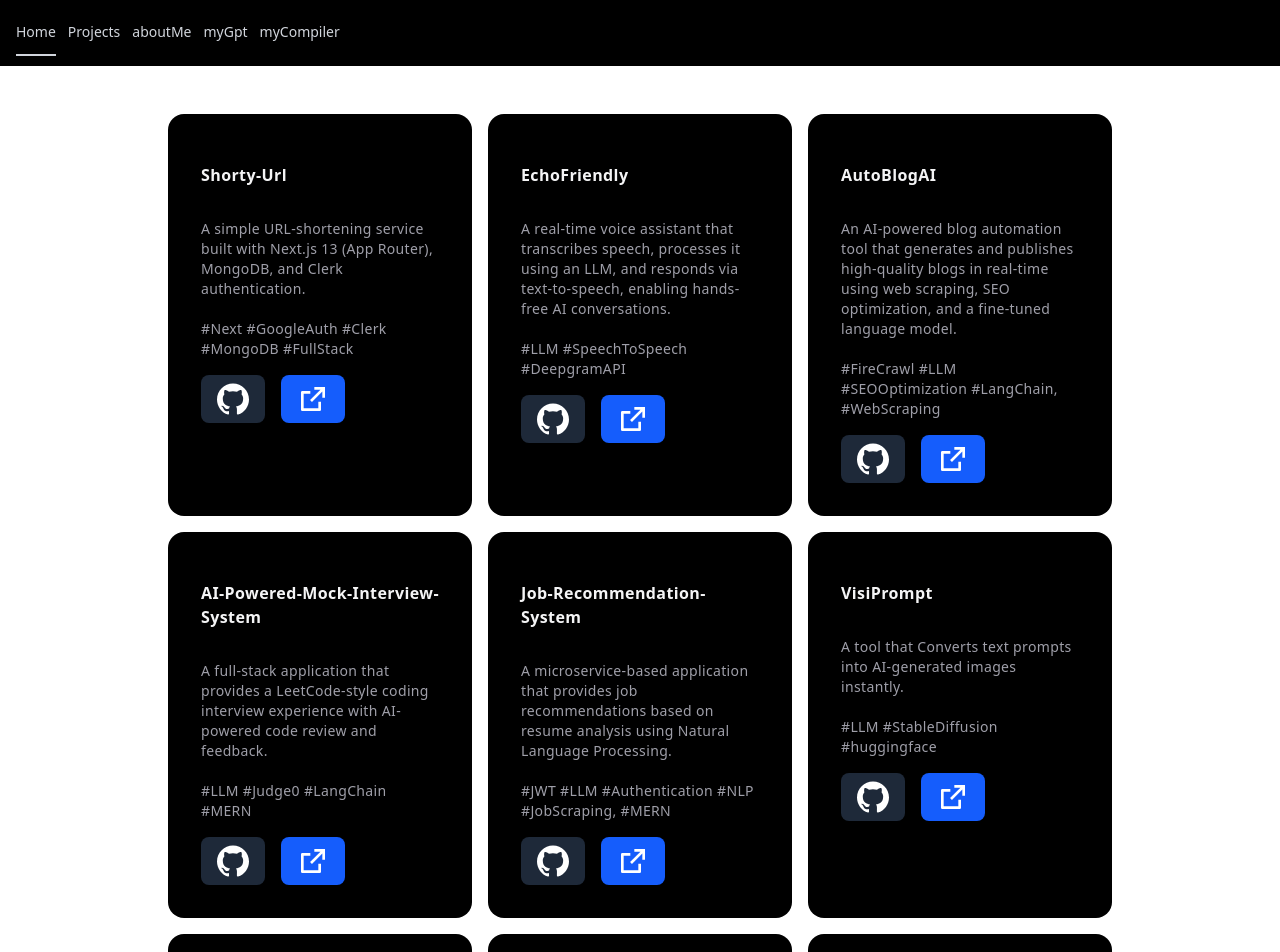
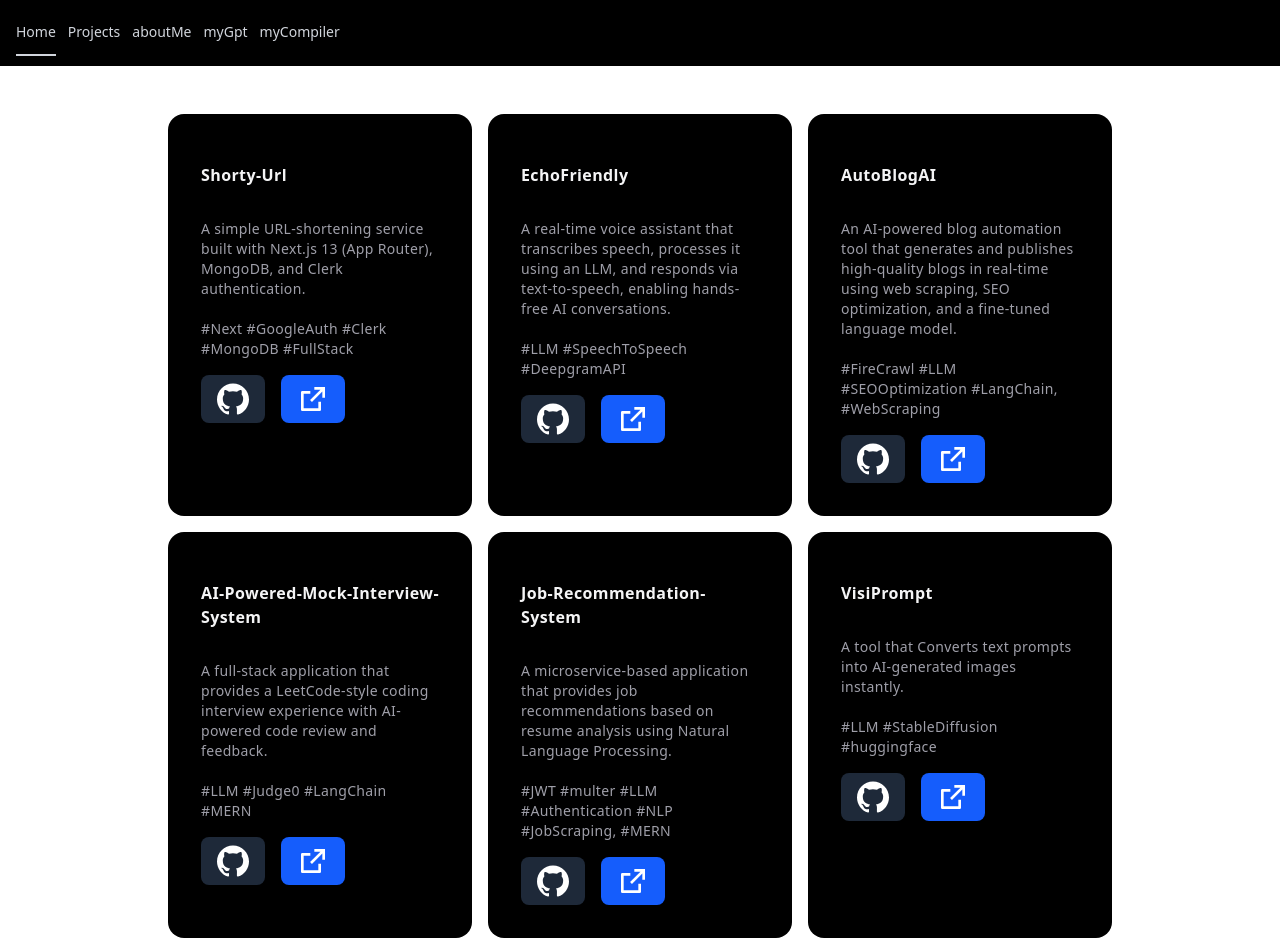
Before and after one commit to satyajit-patel/MyPortfolio, a React (Vite) app in the folder frontend/: page /projects in a window 1280 px wide. Shown: the top 952 px of the page. Built offline with nearby package versions, Linux system fonts and the light colour scheme.

Commit message:
update hashtag

```diff
--- a/frontend/src/components/hoverEffect/CardHoverEffectDemo.jsx
+++ b/frontend/src/components/hoverEffect/CardHoverEffectDemo.jsx
@@ -48,7 +48,7 @@ export const projects = [
       "A microservice-based application that provides job recommendations based on resume analysis using Natural Language Processing.",
     github: "https://github.com/satyajit-patel/Job-Recommendation-System",
     deployed: "https://job-recommendation-system-two.vercel.app",
-    hashtags: "#JWT #LLM #Authentication #NLP #JobScraping, #MERN",
+    hashtags: "#JWT #multer #LLM #Authentication #NLP #JobScraping, #MERN",
   },
   {
     title: "VisiPrompt",
```
